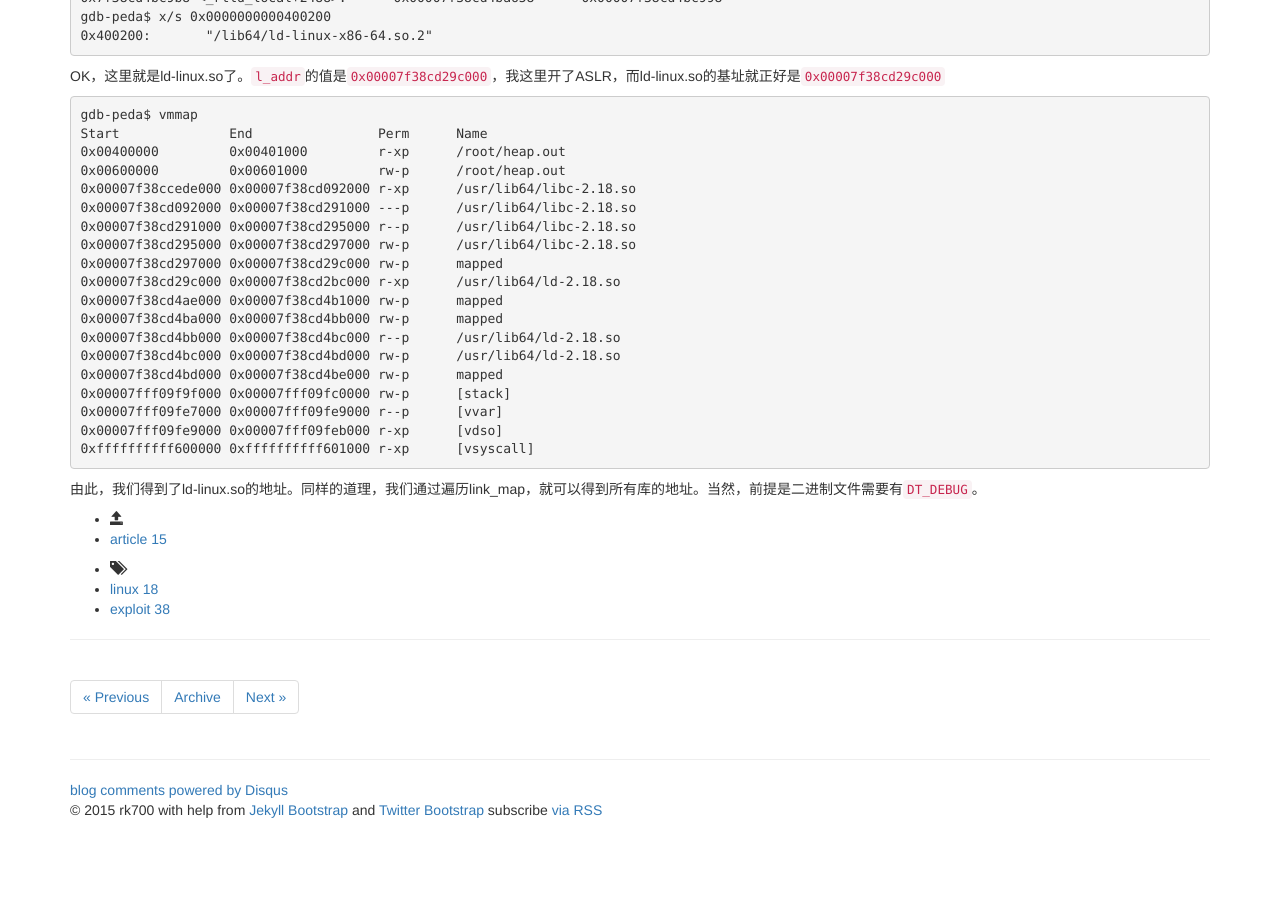
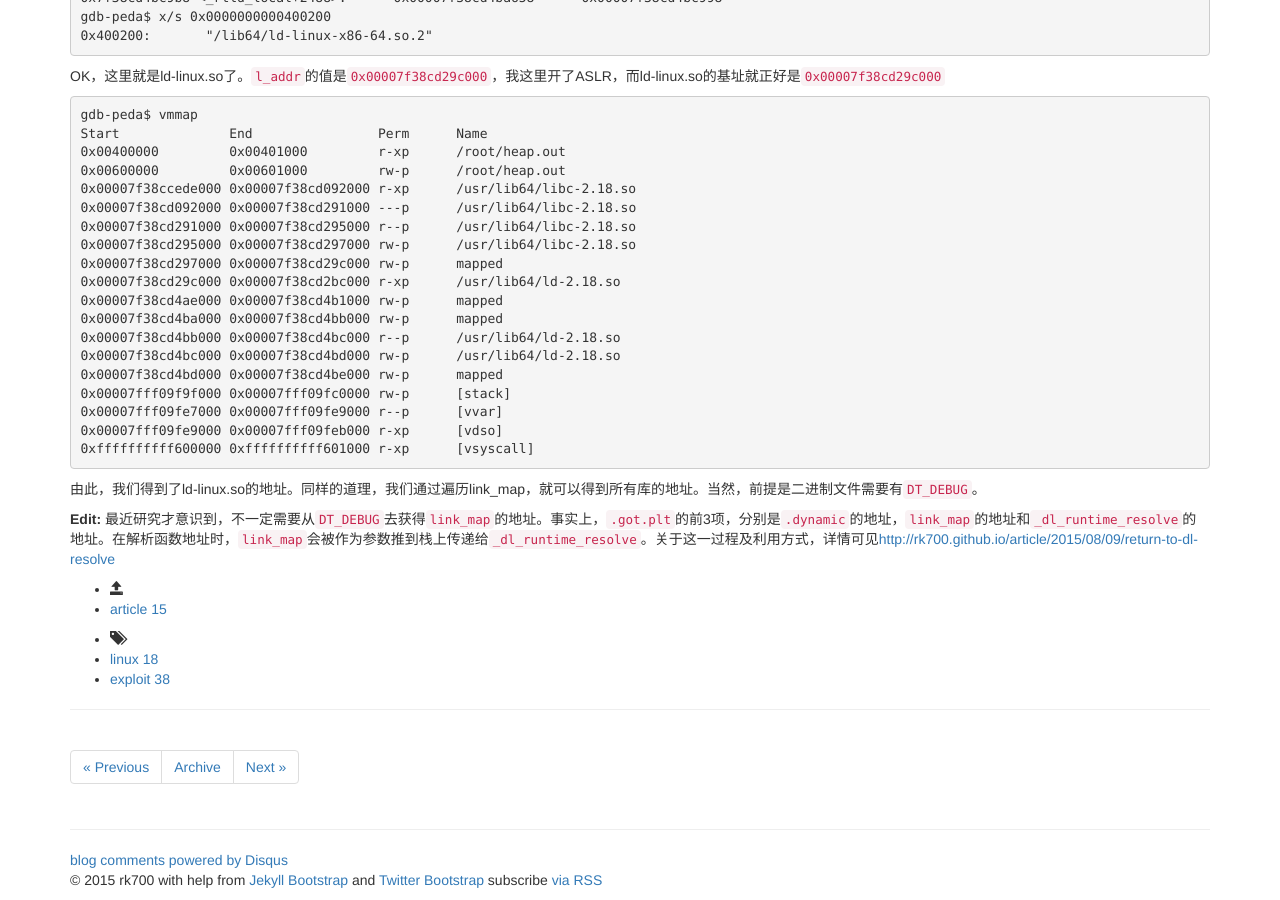
Before and after one commit to rk700/rk700.github.io, a Jekyll site: the page built from _posts/2015-04-09-dt_debug-read.md, in a window 1280 px wide and 900 px high, scrolled down 2427 px. Built offline with Jekyll 4.4.1, drawn with Linux system fonts in a browser that asks for light colours; nearby versions of some CDN libraries; library files that are not in the unit come from our copies; comment, search, counter and statistics services are not loaded; before the commit the page ends 3257 px from its top, so only the background shows below that.

Commit message:
link_map address

```diff
--- a/_posts/2015-04-09-dt_debug-read.md
+++ b/_posts/2015-04-09-dt_debug-read.md
@@ -172,3 +172,5 @@ Start              End                Perm      Name
 {% endhighlight %}
 
 由此，我们得到了ld-linux.so的地址。同样的道理，我们通过遍历link_map，就可以得到所有库的地址。当然，前提是二进制文件需要有`DT_DEBUG`。
+
+**Edit:** 最近研究才意识到，不一定需要从`DT_DEBUG`去获得`link_map`的地址。事实上，`.got.plt`的前3项，分别是`.dynamic`的地址，`link_map`的地址和`_dl_runtime_resolve`的地址。在解析函数地址时，`link_map`会被作为参数推到栈上传递给`_dl_runtime_resolve`。关于这一过程及利用方式，详情可见[http://rk700.github.io/article/2015/08/09/return-to-dl-resolve](http://rk700.github.io/article/2015/08/09/return-to-dl-resolve)
```
